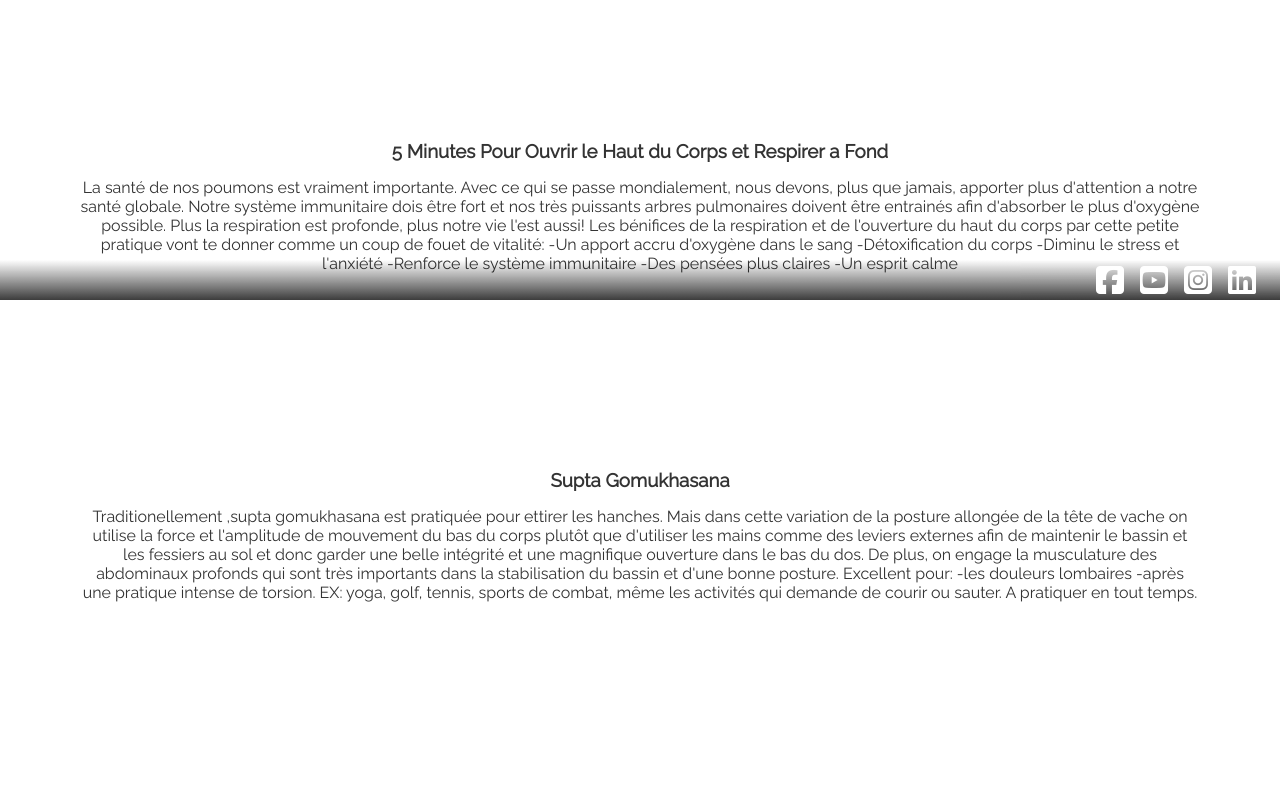
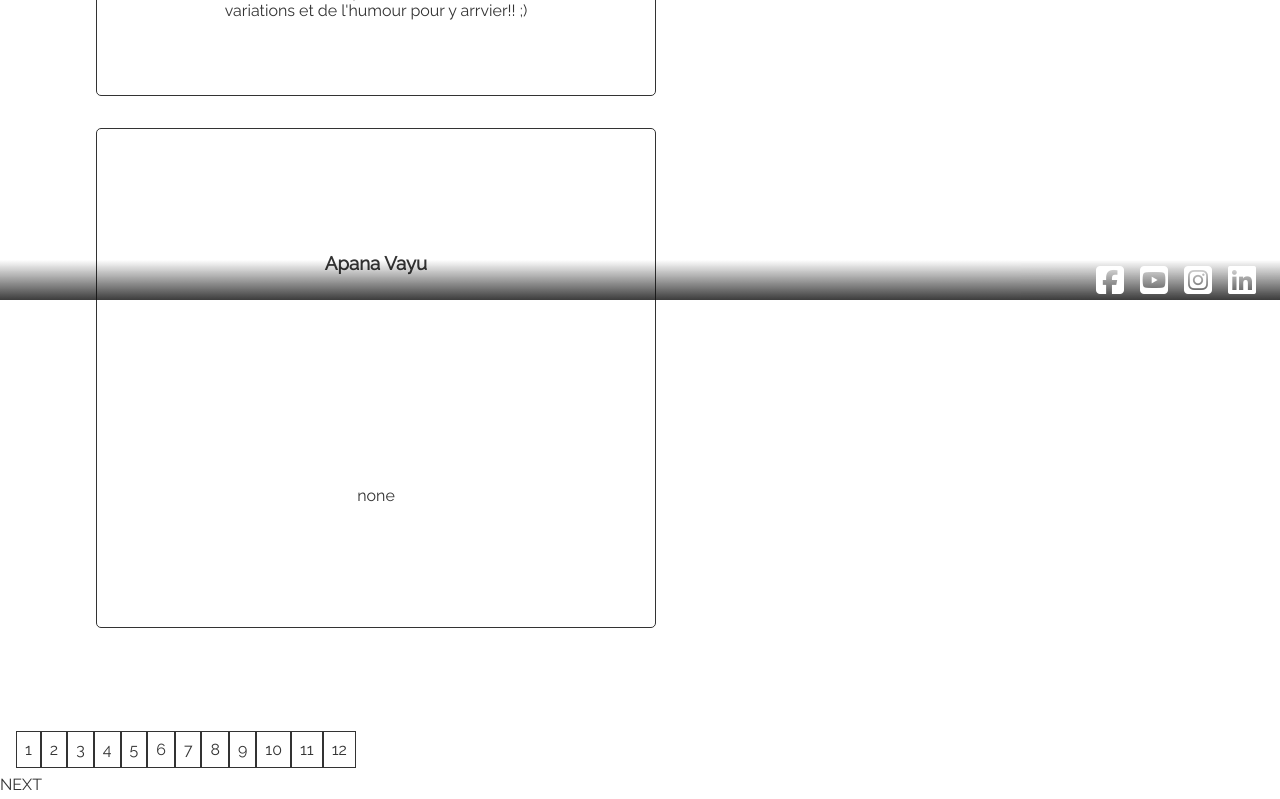
Before and after one commit to notayogilee/yogi-a-lunette-react, a React (Create React App) app: page /videos in a window 1280 px wide. Shown: the part 500-1299 px from the top of the page. Built offline with nearby package versions, Linux system fonts and the light colour scheme.

Commit message:
start to re-style video page

```diff
--- a/src/components/Pagenation.scss
+++ b/src/components/Pagenation.scss
@@ -4,11 +4,11 @@
 
   .page-number {
     align-items: center;
-    width: 50px;
-    padding: 1rem;
+    justify-content: center;
+
     .page-link {
       border: solid 1px #333;
-      width: 100%;
+
       justify-content: center;
       padding: 0.5rem;
     }
--- a/src/components/VideoNew.js
+++ b/src/components/VideoNew.js
@@ -1,4 +1,4 @@
-import React, { useState } from 'react';
+import React, { useState, Fragment } from 'react';
 import videos from '../_data/video.json';
 import ReactPlayer from 'react-player';
 import Pagenation from './Pagenation';
@@ -9,7 +9,7 @@ const VideoNew = () => {
 
   // const [loading, setLoading] = useState(false);
   const [currentPage, setCurrentPage] = useState(1);
-  const [videosPerPage, setVideosPerPage] = useState(6);
+  const [videosPerPage, setVideosPerPage] = useState(2);
 
   const indexOfLastVideo = currentPage * videosPerPage;
   const indexOfFirstVideo = indexOfLastVideo - videosPerPage;
@@ -21,31 +21,46 @@ const VideoNew = () => {
   const totalPages = Math.ceil(videos.length / videosPerPage);
 
   return (
+    <Fragment>
+
       <div className="video-container">
         <ul>
           {currentVideos.map(video => (
+            <div className="video">
               <li key={video.id}>
                 <h3>{video.title}</h3>
-            <p>{video.description}</p>
+                <div className="clip">
                   <ReactPlayer
-              className="clip"
                     controls
                     width="320px"
                     height="180px"
                     url={video.url}
                   />
+                </div>
+                <div className="paragraph">{video.description}</div>
               </li>
+            </div>
           ))}
         </ul>
+      </div>
+
+      <footer className="pagenation-footer">
         {currentPage > 1 &&
+
           <a href="#" onClick={() => setCurrentPage(currentPage - 1)}>PREV</a>
+
         }
 
         <Pagenation videosPerPage={videosPerPage} totalVideos={videos.length} paginate={paginate} />
+
+
         {currentPage < totalPages &&
+
           <a href="#" onClick={() => setCurrentPage(currentPage + 1)}>NEXT</a>
+
         }
-    </div>
+      </footer>
+    </Fragment>
   )
 };
 
--- a/src/components/VideoNew.scss
+++ b/src/components/VideoNew.scss
@@ -1,22 +1,44 @@
 .video-container {
+  display: flex;
   width: 100%;
   height: 100%;
   padding: 5rem;
 
-  h3 {
-    text-align: center;
-    margin: 1rem;
-  }
+  .video {
+    display: flex;
+    li {
+      display: flex;
+      flex-direction: column;
+      align-items: center;
+      justify-content: center;
 
-  p {
-    text-align: center;
-  }
+      border: solid 1px #333;
+      border-radius: 5px;
+      margin: 1rem;
+      width: 50%;
+      height: 500px;
+      h3 {
+        text-align: center;
+        margin: 1rem;
+      }
+      .clip {
+        // position: absolute;
+        align-items: center;
+        justify-content: center;
+      }
+      .paragraph {
+        width: 100%;
+        height: auto;
+        text-align: center;
+        padding: 1rem;
+      }
+    }
 
-  .pages {
-    display: flex;
-    width: 90%;
-    height: 50px;
-    // background: #333;
-    // color: #fff;
+    .pagenation-footer {
+      display: flex;
+      width: 100%;
+      height: auto;
+      text-align: center;
+    }
   }
 }
```
Lines whose indentation alone changed are shown as unchanged.
